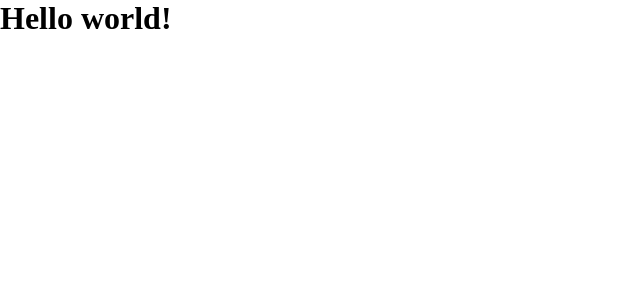
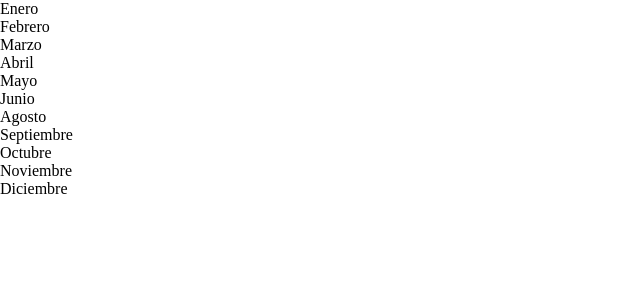
Before and after one commit to EmmanuelORivera/react-expense-tracker, a React (Vite) app: page / in a window 1280 px wide. Shown: the top 300 px of the page, without its empty margins (0-640 px from the left). Built offline with nearby package versions, Linux system fonts and the light colour scheme.

Commit message:
feat(test): rendering a list of months on the header

```diff
--- a/src/App.tsx
+++ b/src/App.tsx
@@ -1,7 +1,9 @@
+import Header from './components/Header/Header'
+
 function App() {
   return (
     <>
-      <h1>Hello world!</h1>
+      <Header />
     </>
   )
 }
--- /dev/null
+++ b/src/components/Header/Header.tsx
@@ -0,0 +1,26 @@
+const Header = () => {
+  const months = [
+    'Enero',
+    'Febrero',
+    'Marzo',
+    'Abril',
+    'Mayo',
+    'Junio',
+    'Agosto',
+    'Septiembre',
+    'Octubre',
+    'Noviembre',
+    'Diciembre',
+  ]
+  return (
+    <header data-testid="header">
+      <ul>
+        {months.map((month, index) => (
+          <li key={index}>{month}</li>
+        ))}
+      </ul>
+    </header>
+  )
+}
+
+export default Header
```
Also changed, not shown: 2 other files (tests, documents, lock files or other folders).
